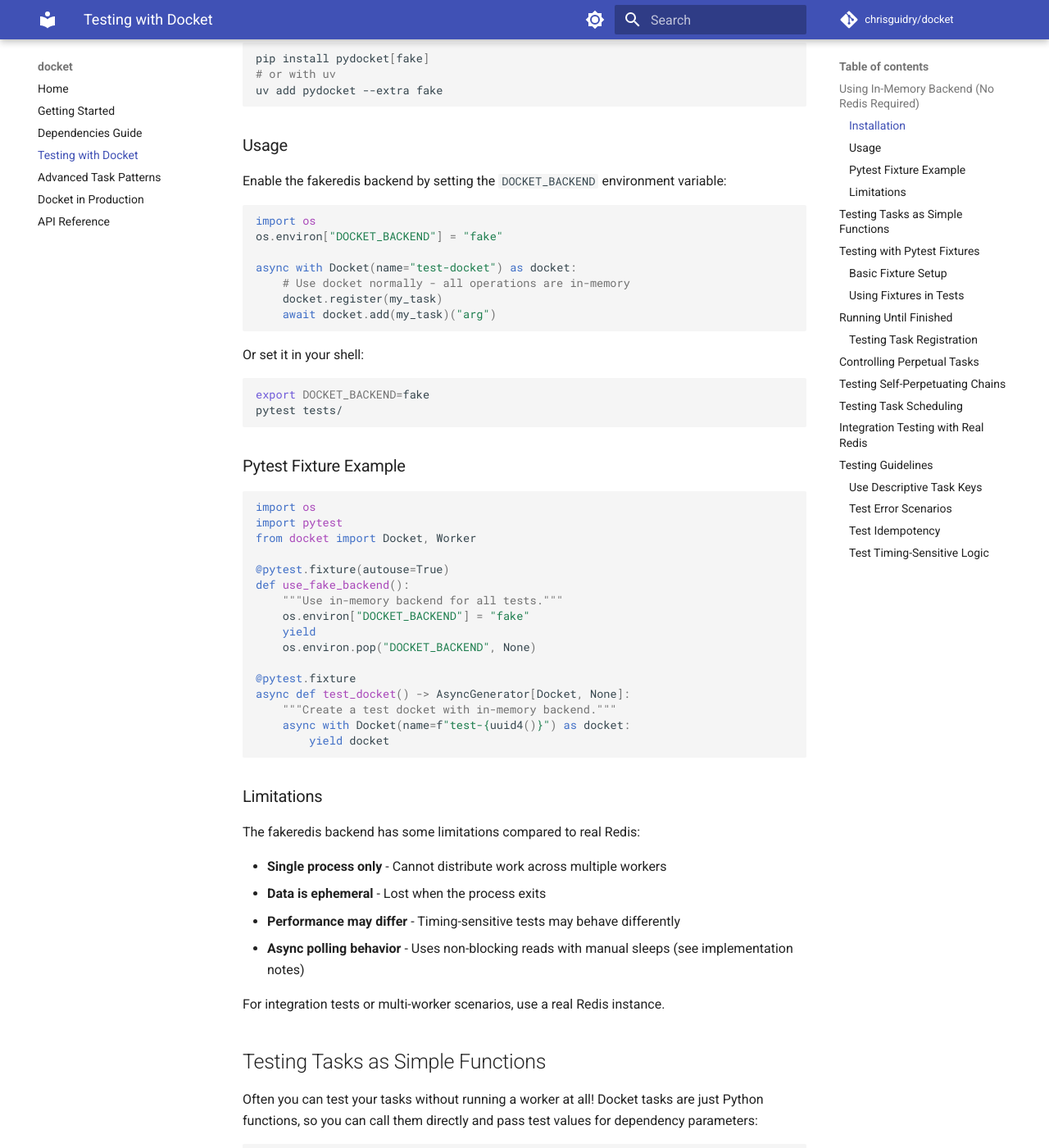
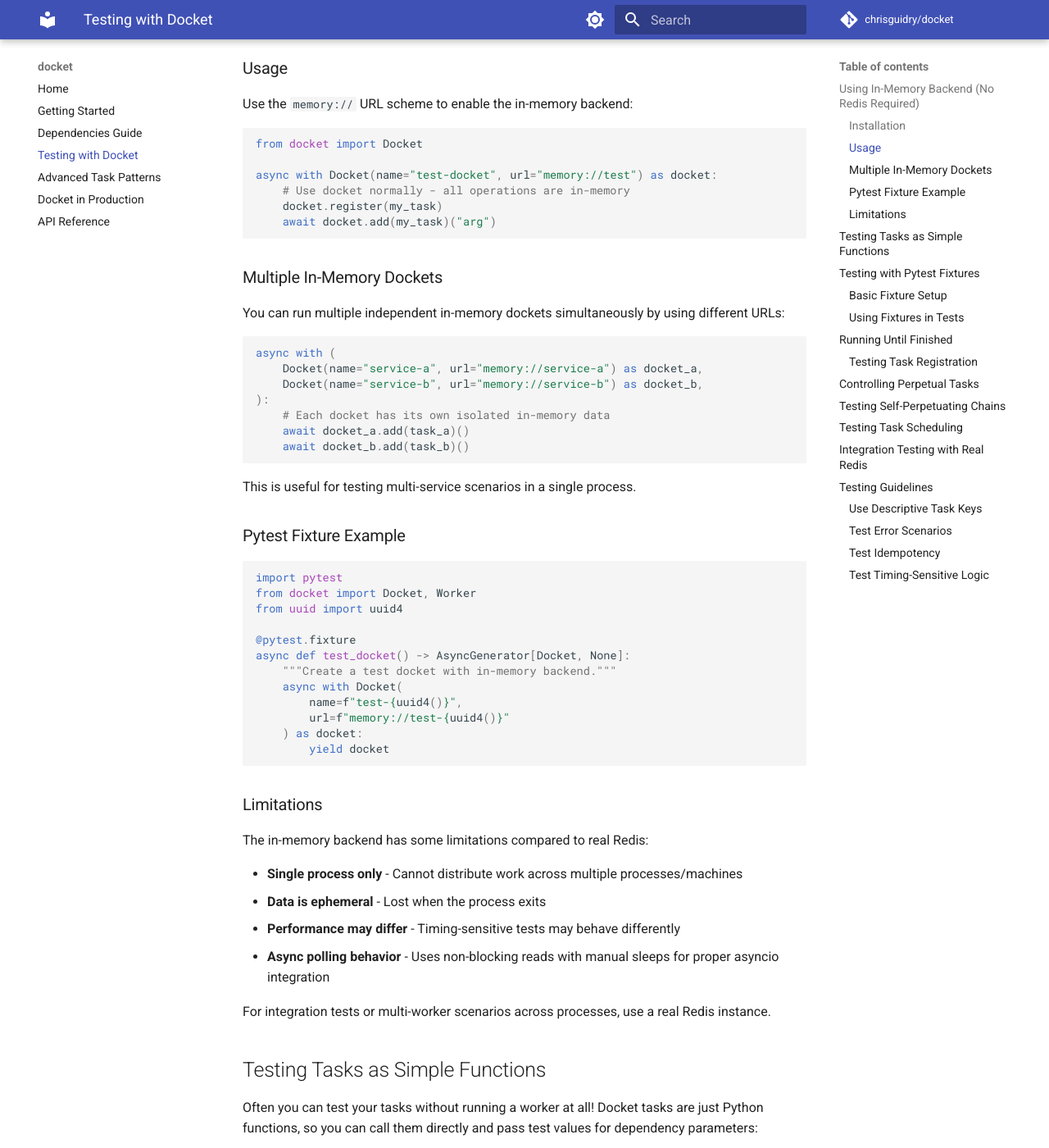
Before and after one commit to chrisguidry/docket, an MkDocs documentation site: the page built from docs/testing.md, in a window 1280 px wide and 1400 px high, scrolled down 583 px. Shown: the whole window at 82% size. Built offline with MkDocs 1.6.1 and Material for MkDocs 9.7.7, drawn with Linux system fonts in a browser that asks for light colours; comment, search, counter and statistics services are not loaded.

Commit message:
Address PR review feedback
Per guidry's feedback on the PR:
- Rename 'fake' to 'memory' throughout codebase
- Replace DOCKET_BACKEND environment variable with memory:// URL scheme
- Support multiple independent in-memory dockets via different URLs
- Move fakeredis from optional extra to standard dependency
- Add full CI matrix leg for memory backend testing

Changes:
- Use memory:// URL scheme instead of environment variable for backend selection
- Implement class-level server dictionary to isolate multiple in-memory dockets
- Update all documentation and examples to use memory:// URLs
- Add memory backend to CI test matrix as a full test leg
- Move fakeredis[lua] to standard dependencies (no longer optional)
- Add test coverage for server reuse with same URL

🤖 Generated with [Claude Code](https://claude.com/claude-code)

Co-Authored-By: Claude <noreply@anthropic.com>

````diff
--- a/docs/testing.md
+++ b/docs/testing.md
@@ -13,66 +13,64 @@ For the fastest tests and simplest setup, Docket supports an in-memory backend u
 
 ### Installation
 
-Install the optional `fake` extra:
-
-```bash
-pip install pydocket[fake]
-# or with uv
-uv add pydocket --extra fake
-```
+Fakeredis is included as a standard dependency, so no extra installation is needed.
 
 ### Usage
 
-Enable the fakeredis backend by setting the `DOCKET_BACKEND` environment variable:
+Use the `memory://` URL scheme to enable the in-memory backend:
 
 ```python
-import os
-os.environ["DOCKET_BACKEND"] = "fake"
+from docket import Docket
 
-async with Docket(name="test-docket") as docket:
+async with Docket(name="test-docket", url="memory://test") as docket:
     # Use docket normally - all operations are in-memory
     docket.register(my_task)
     await docket.add(my_task)("arg")
 ```
 
-Or set it in your shell:
+### Multiple In-Memory Dockets
 
-```bash
-export DOCKET_BACKEND=fake
-pytest tests/
+You can run multiple independent in-memory dockets simultaneously by using different URLs:
+
+```python
+async with (
+    Docket(name="service-a", url="memory://service-a") as docket_a,
+    Docket(name="service-b", url="memory://service-b") as docket_b,
+):
+    # Each docket has its own isolated in-memory data
+    await docket_a.add(task_a)()
+    await docket_b.add(task_b)()
 ```
+
+This is useful for testing multi-service scenarios in a single process.
 
 ### Pytest Fixture Example
 
 ```python
-import os
 import pytest
 from docket import Docket, Worker
-
-@pytest.fixture(autouse=True)
-def use_fake_backend():
-    """Use in-memory backend for all tests."""
-    os.environ["DOCKET_BACKEND"] = "fake"
-    yield
-    os.environ.pop("DOCKET_BACKEND", None)
+from uuid import uuid4
 
 @pytest.fixture
 async def test_docket() -> AsyncGenerator[Docket, None]:
     """Create a test docket with in-memory backend."""
-    async with Docket(name=f"test-{uuid4()}") as docket:
+    async with Docket(
+        name=f"test-{uuid4()}",
+        url=f"memory://test-{uuid4()}"
+    ) as docket:
         yield docket
 ```
 
 ### Limitations
 
-The fakeredis backend has some limitations compared to real Redis:
+The in-memory backend has some limitations compared to real Redis:
 
-- **Single process only** - Cannot distribute work across multiple workers
+- **Single process only** - Cannot distribute work across multiple processes/machines
 - **Data is ephemeral** - Lost when the process exits
 - **Performance may differ** - Timing-sensitive tests may behave differently
-- **Async polling behavior** - Uses non-blocking reads with manual sleeps (see implementation notes)
+- **Async polling behavior** - Uses non-blocking reads with manual sleeps for proper asyncio integration
 
-For integration tests or multi-worker scenarios, use a real Redis instance.
+For integration tests or multi-worker scenarios across processes, use a real Redis instance.
 
 ## Testing Tasks as Simple Functions
 
--- a/pyproject.toml
+++ b/pyproject.toml
@@ -21,6 +21,7 @@ classifiers = [
 ]
 dependencies = [
     "cloudpickle>=3.1.1",
+    "fakeredis[lua]>=2.32.0",
     "opentelemetry-api>=1.30.0",
     "opentelemetry-exporter-prometheus>=0.51b0",
     "prometheus-client>=0.21.1",
@@ -29,11 +30,6 @@ dependencies = [
     "rich>=13.9.4",
     "typer>=0.15.1",
     "uuid7>=0.1.0",
-]
-
-[project.optional-dependencies]
-fake = [
-    "fakeredis[lua]>=2.32.0",
 ]
 
 [dependency-groups]
````
Also changed, not shown: README.md (+7 -4 lines), 8 other files.
